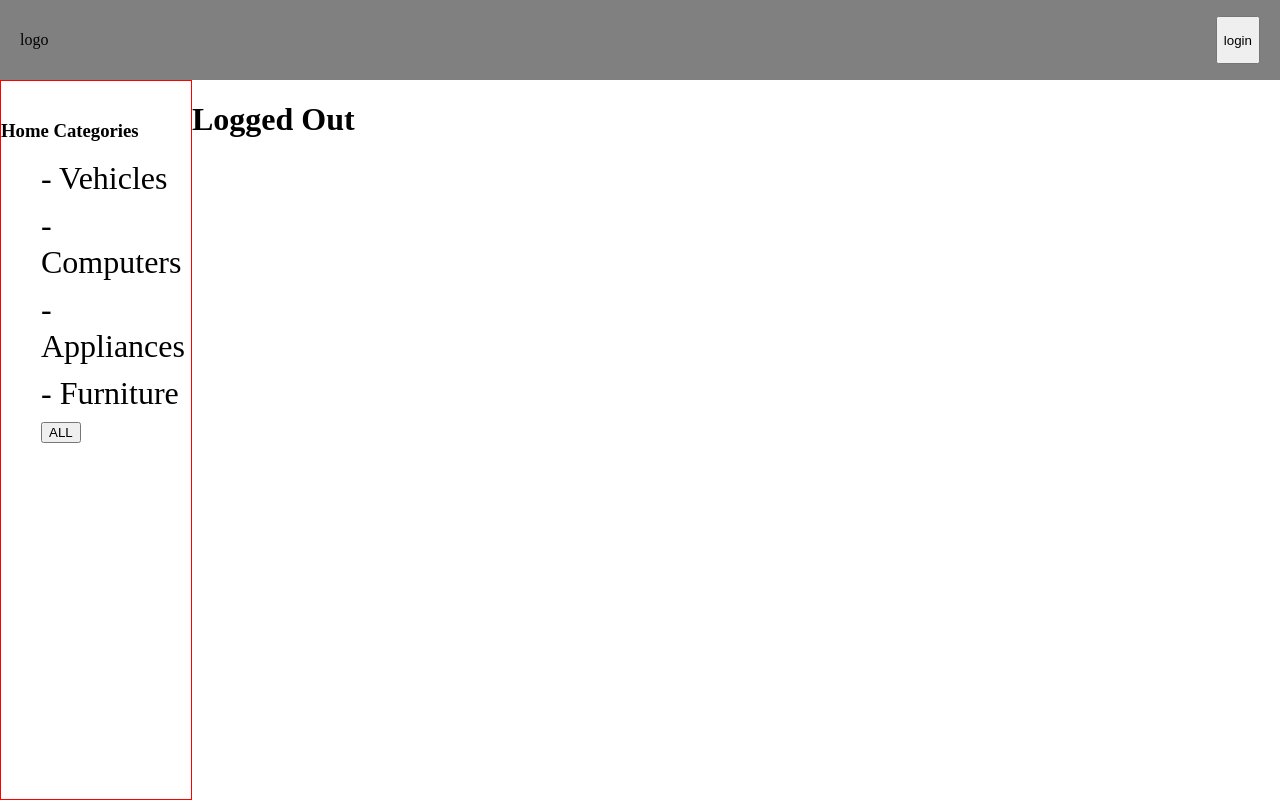
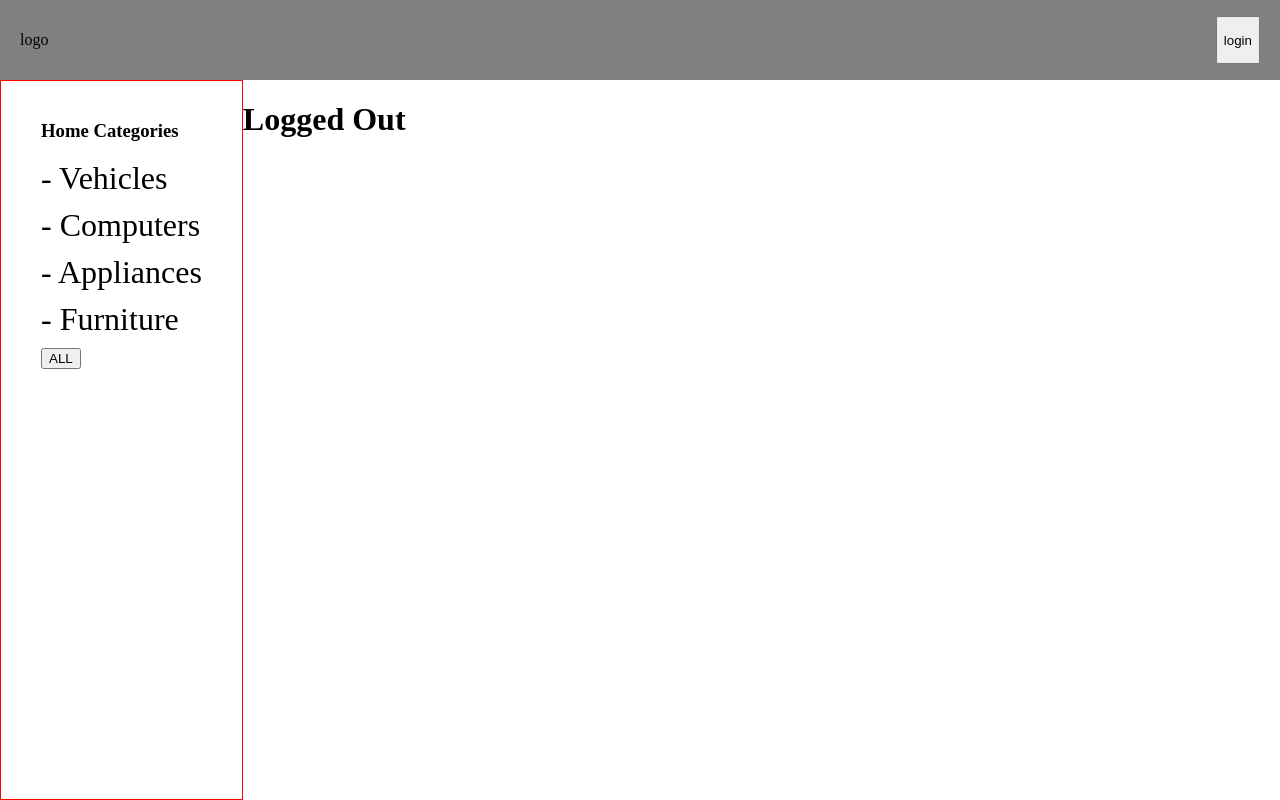
Before and after one commit to ArthurL808/consume-more-stuff, a React (Create React App) app: page / in a window 1280 px wide. Built offline with nearby package versions, Linux system fonts and the light colour scheme.

Commit message:
adjusts spacing of the sidebar content and fits width to fit content rather than fixed width

```diff
--- a/src/Components/Sidebar/Sidebar.module.scss
+++ b/src/Components/Sidebar/Sidebar.module.scss
@@ -1,9 +1,9 @@
 .sidebar {
-  width: 15%;
+  width: fit-content;
   border: 1px solid red;
   height: 90vh;
   margin-top: 10vh;
-  padding-top: 20px;
+  padding: 20px 40px 0 40px;
 
   ul {
     list-style: none;
--- a/src/index.scss
+++ b/src/index.scss
@@ -12,3 +12,7 @@ body {
   margin: 0;
   padding: 0;
 }
+
+ul {
+  padding: 0;
+}
```
